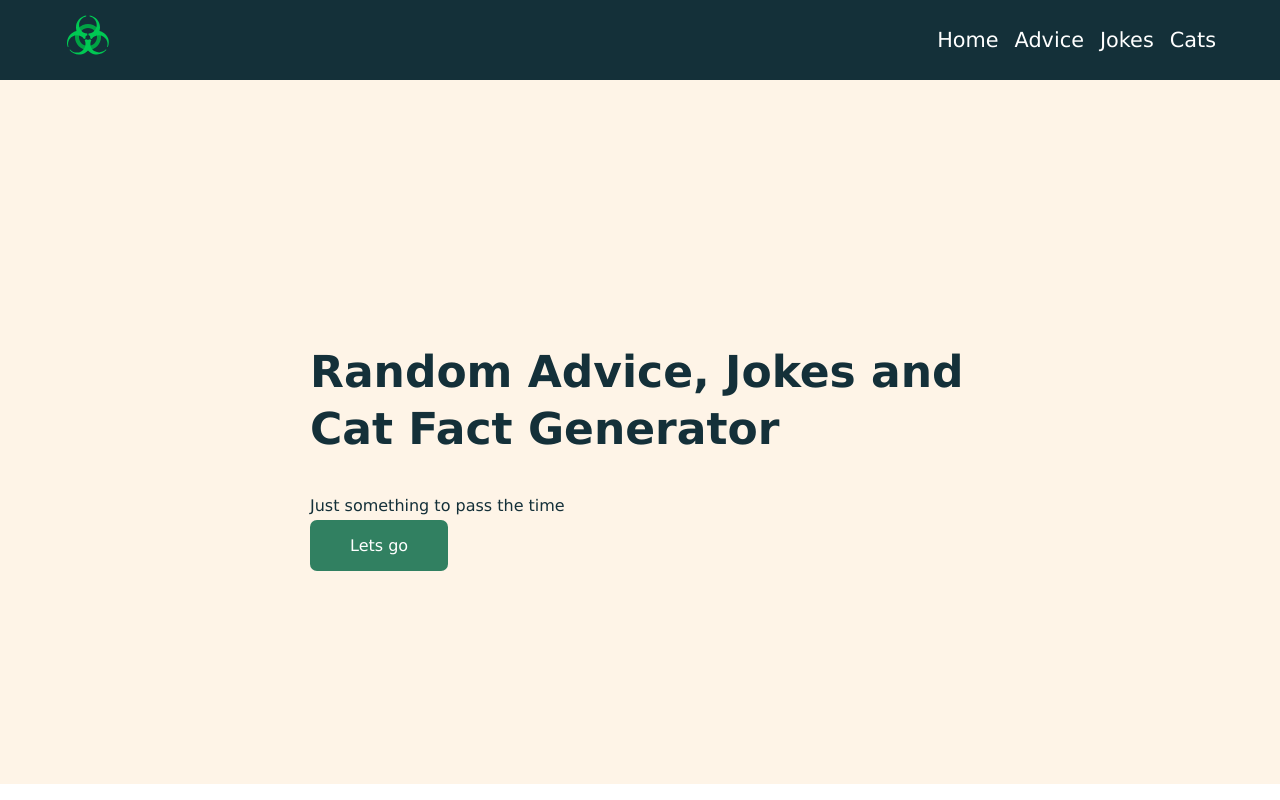
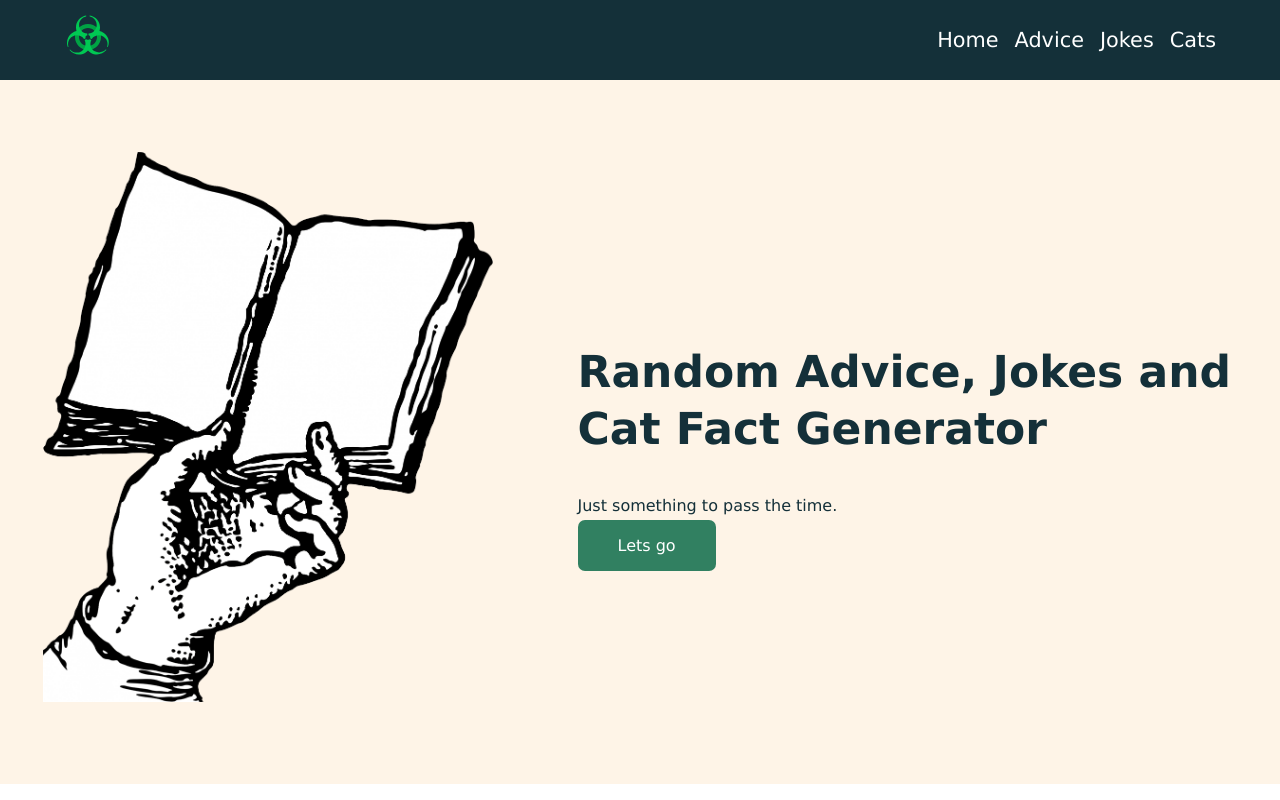
Before and after one commit to zoeengel/Random-API-site, a React (Create React App) app: page / in a window 1280 px wide. Built offline with nearby package versions, Linux system fonts and the light colour scheme.

Commit message:
yah nerh

```diff
--- a/src/components/cat.js
+++ b/src/components/cat.js
@@ -32,7 +32,7 @@ const CatFacts = () => {
 
   return (
     <div className={classes.section}>
-      <h1 className={classes.title}>Cat Facts</h1>
+      <h1 className={classes.title}>Random Cat Facts</h1>
       <Description />
       <Card>
         <div className={classes.jokes}>
--- a/src/components/funny.js
+++ b/src/components/funny.js
@@ -32,7 +32,7 @@ const Funny = () => {
 
   return (
     <div className={classes.section}>
-      <h1 className={classes.title}>Jokes</h1>
+      <h1 className={classes.title}>Random Jokes</h1>
       <Description />
       <Card>
         <div className={classes.jokes}>
--- a/src/components/landingPage.js
+++ b/src/components/landingPage.js
@@ -6,7 +6,7 @@ import bookImage from "./images/hand-book.png";
 const LandingPage = () => {
   return (
     <div className={classes.section}>
-      {/* <div className={classes.main}>
+      <div className={classes.main}>
         <img
           className={classes.image}
           src={bookImage}
@@ -14,13 +14,13 @@ const LandingPage = () => {
           width="450"
           height="550"
         />
-      </div> */}
+      </div>
       <div className={classes.main}>
         <div className={classes.landingActions}>
           <h1 className={classes.title}>
             Random Advice, Jokes and Cat Fact Generator
           </h1>
-          <p className={classes.desc}>Just something to pass the time</p>
+          <p className={classes.desc}>Just something to pass the time.</p>
 
           <Link
             style={{
--- a/src/components/landingPage.module.css
+++ b/src/components/landingPage.module.css
@@ -41,8 +41,6 @@
   }
   .desc {
     display: none;
-    /* font-size: 0.8em;
-    color: white; */
   }
   .main {
     display: flex;
@@ -53,7 +51,6 @@
     display: none;
   }
   .landingActions {
-    background-color: #143039;
     padding: 1em;
     margin: 10%;
     border-radius: 10px;
```
